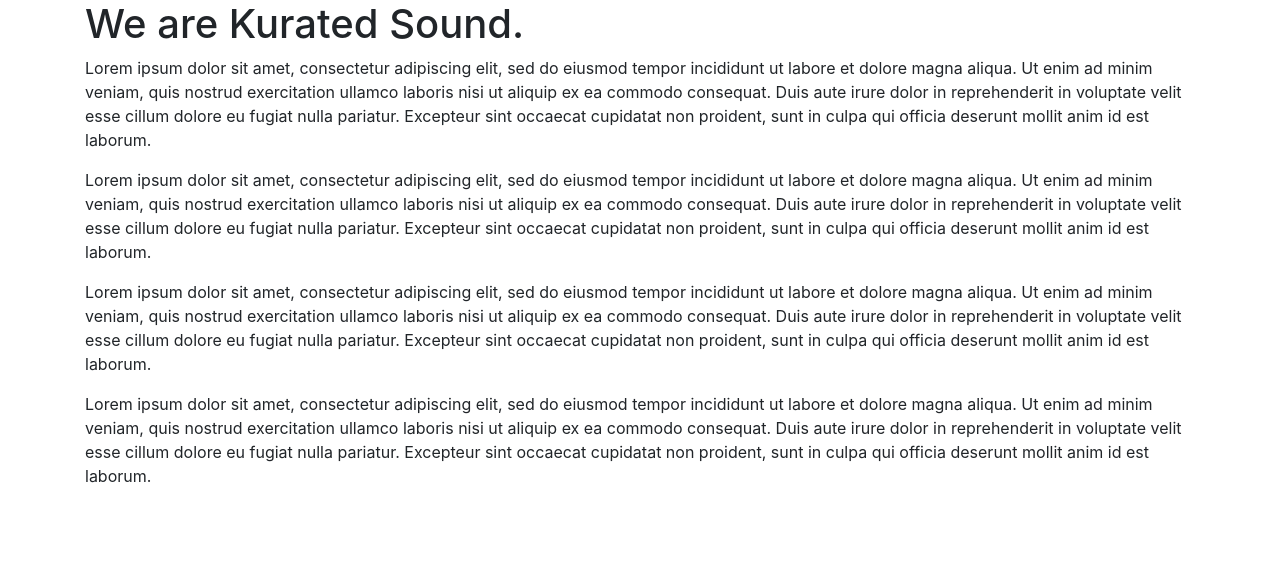
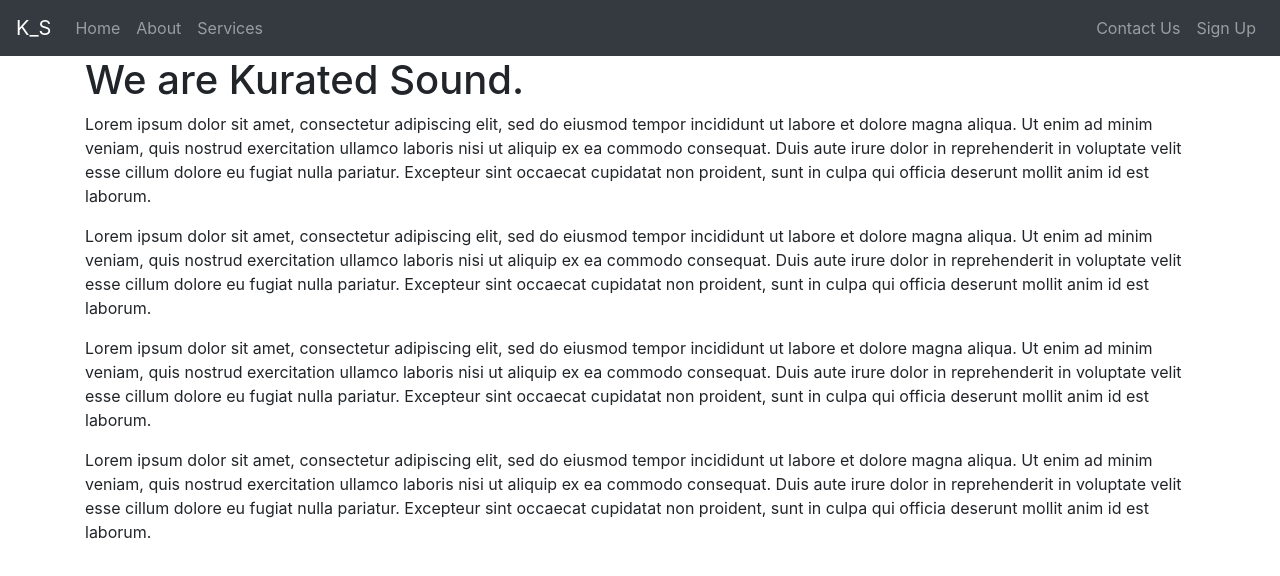
Before and after one commit to kevinhtran/kurated-sound, a React (Create React App) app: page / in a window 1280 px wide. Shown: the top 576 px of the page. Built offline with nearby package versions, Linux system fonts and the light colour scheme.

Commit message:
edited navbar and added it back

```diff
--- a/src/App.js
+++ b/src/App.js
@@ -6,10 +6,12 @@
 import Contact from './Contact';
 import NoMatch from './NoMatch';
 import Layout from './components/Layout';
+import NaviBar from './components/Navibar';
 
 function App() {
   return (
     <>
+    <NaviBar />
       <Layout>
         <Router>
           <Switch>
--- a/src/components/Navibar.js
+++ b/src/components/Navibar.js
@@ -12,21 +12,13 @@
       <Navbar.Toggle aria-controls="responsive-navbar-nav" />
       <Navbar.Collapse id="responsive-navbar-nav">
         <Nav className="mr-auto">
-          <Nav.Link href="#features">Services</Nav.Link>
-          <Nav.Link href="#pricing">About</Nav.Link>
-          <NavDropdown title="Dropdown" id="collasible-nav-dropdown">
-            <NavDropdown.Item href="#action/3.1">Action</NavDropdown.Item>
-            <NavDropdown.Item href="#action/3.2">Another action</NavDropdown.Item>
-            <NavDropdown.Item href="#action/3.3">Something</NavDropdown.Item>
-            <NavDropdown.Divider />
-            <NavDropdown.Item href="#action/3.4">Separated link</NavDropdown.Item>
-          </NavDropdown>
+         <Nav.Item><Nav.Link href="/">Home</Nav.Link></Nav.Item>
+         <Nav.Item><Nav.Link href="/about">About</Nav.Link></Nav.Item>
+         <Nav.Item><Nav.Link href="/services">Services</Nav.Link></Nav.Item>
         </Nav>
         <Nav>
-          <Nav.Link href="#deets">Contact Us</Nav.Link>
-          <Nav.Link eventKey={2} href="#memes">
-            Sign Up
-          </Nav.Link>
+          <Nav.Item><Nav.Link href="/contact">Contact Us</Nav.Link></Nav.Item>
+          <Nav.Link eventKey={2} href="/sign-up">Sign Up</Nav.Link>
         </Nav>
       </Navbar.Collapse>
     </Navbar>
```
Lines whose indentation alone changed are shown as unchanged.
